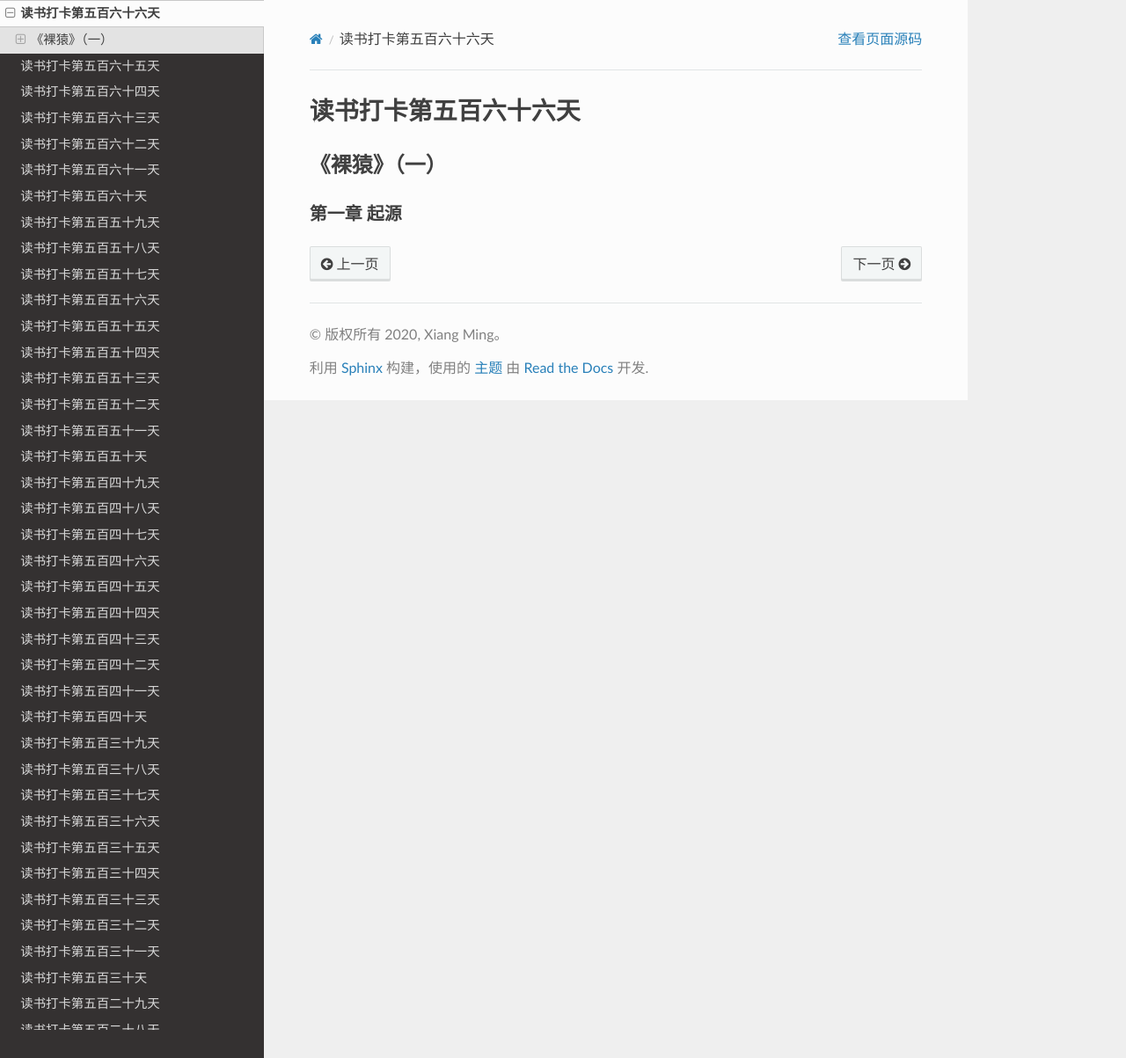
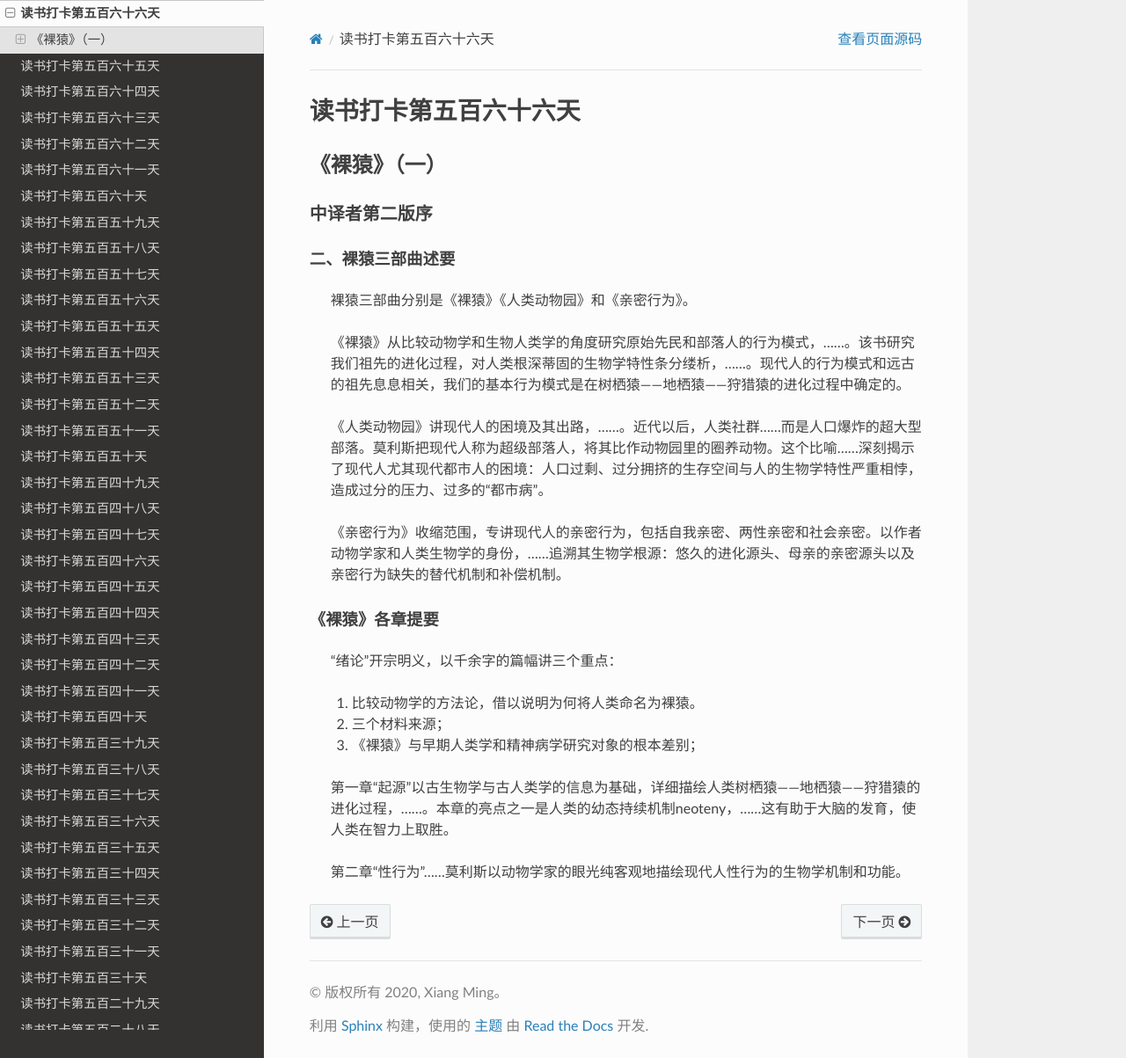
Before and after one commit to xiangming1975/reading, a Sphinx documentation site: the page built from source/2022-04-08.md, in a window 1280 px wide and 1203 px high. Shown: the whole window at 88% size. Built offline with Sphinx 7.4.7 and the Read the Docs theme 2.0.0, drawn with Linux system fonts in a browser that asks for light colours.

Commit message:
自动提交时间: 2022-04-10T22:22:32,345422395+08:00

```diff
--- a/source/2022-04-08.md
+++ b/source/2022-04-08.md
@@ -1,3 +1,24 @@
 # 读书打卡第五百六十六天
 ## 《裸猿》（一）
-### 第一章 起源
+### 中译者第二版序
+#### 二、裸猿三部曲述要
+> 裸猿三部曲分别是《裸猿》《人类动物园》和《亲密行为》。
+
+> 《裸猿》从比较动物学和生物人类学的角度研究原始先民和部落人的行为模式，……。该书研究我们祖先的进化过程，对人类根深蒂固的生物学特性条分缕析，……。现代人的行为模式和远古的祖先息息相关，我们的基本行为模式是在树栖猿——地栖猿——狩猎猿的进化过程中确定的。
+
+> 《人类动物园》讲现代人的困境及其出路，……。近代以后，人类社群……而是人口爆炸的超大型部落。莫利斯把现代人称为超级部落人，将其比作动物园里的圈养动物。这个比喻……深刻揭示了现代人尤其现代都市人的困境：人口过剩、过分拥挤的生存空间与人的生物学特性严重相悖，造成过分的压力、过多的“都市病”。
+
+> 《亲密行为》收缩范围，专讲现代人的亲密行为，包括自我亲密、两性亲密和社会亲密。以作者动物学家和人类生物学的身份，……追溯其生物学根源：悠久的进化源头、母亲的亲密源头以及亲密行为缺失的替代机制和补偿机制。
+
+#### 《裸猿》各章提要
+
+> “绪论”开宗明义，以千余字的篇幅讲三个重点：
+> 1. 比较动物学的方法论，借以说明为何将人类命名为裸猿。
+> 2. 三个材料来源；
+> 3. 《裸猿》与早期人类学和精神病学研究对象的根本差别；
+
+> 第一章“起源”以古生物学与古人类学的信息为基础，详细描绘人类树栖猿——地栖猿——狩猎猿的进化过程，……。本章的亮点之一是人类的幼态持续机制neoteny，……这有助于大脑的发育，使人类在智力上取胜。
+
+> 第二章“性行为”……莫利斯以动物学家的眼光纯客观地描绘现代人性行为的生物学机制和功能。
+
+>
```
